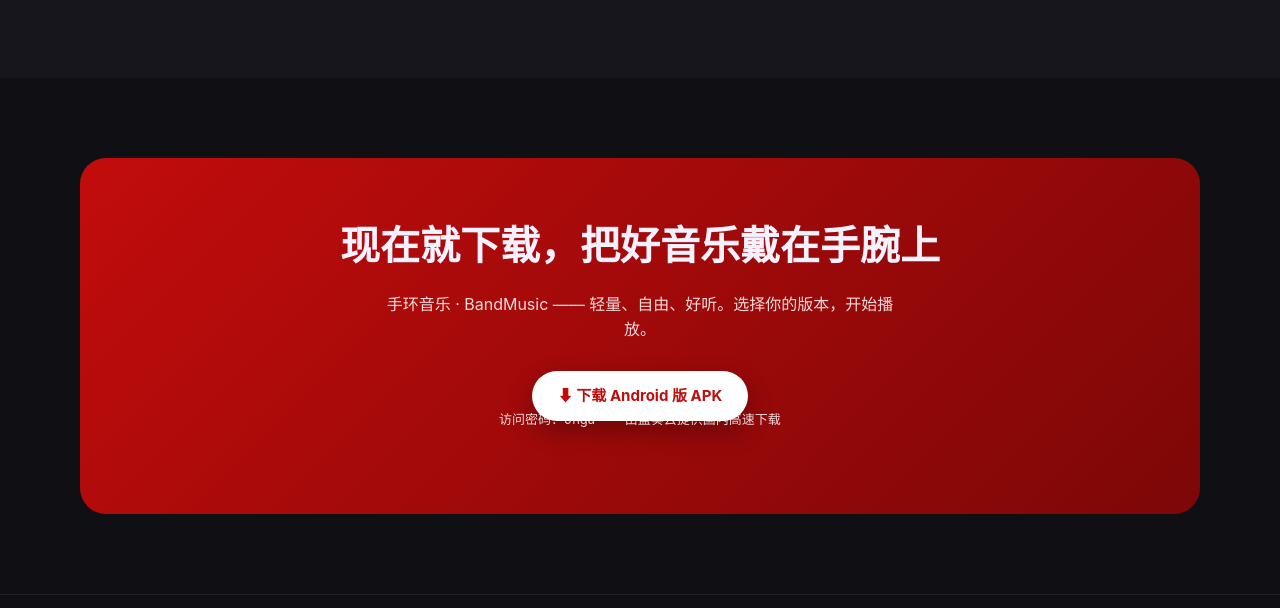
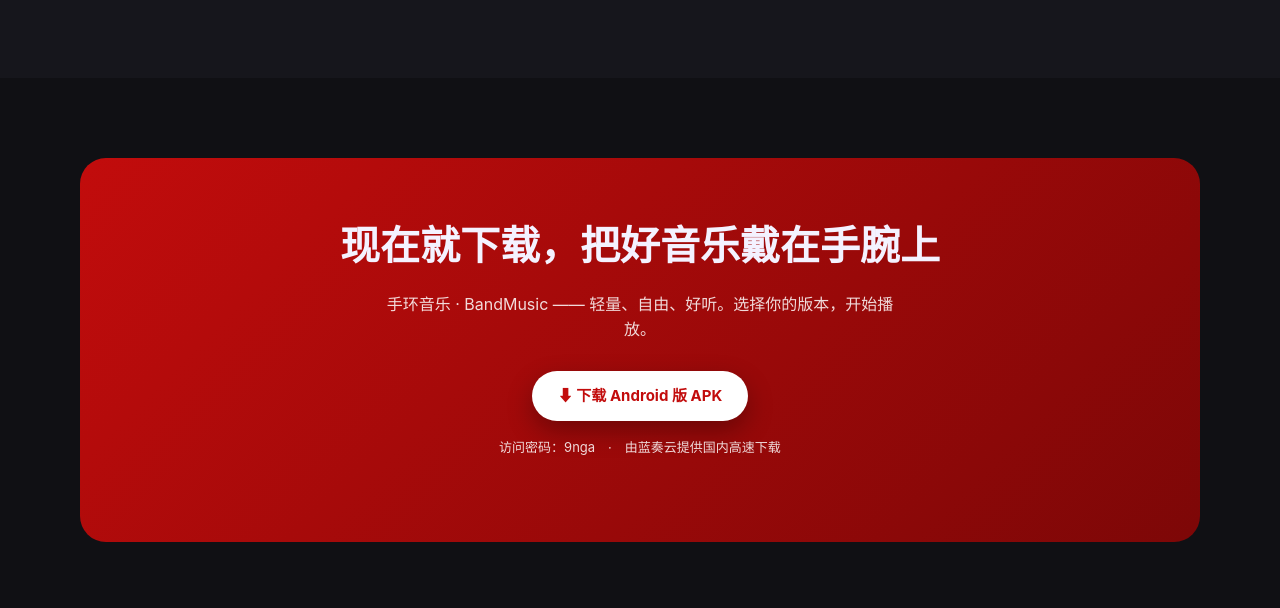
Before and after one commit to wsxdu/BandMusic, a plain HTML site: page index.html in a window 1280 px wide. Shown: the part 2330-2938 px from the top of the page. Drawn offline with Linux system fonts and the light colour scheme.

Commit message:
Add files via upload

```diff
--- a/index.html
+++ b/index.html
@@ -101,7 +101,7 @@
   .band p{color:rgba(255,255,255,.85);margin:14px auto 28px;max-width:520px}
   .band .btn-primary{background:#fff;color:var(--accent);box-shadow:0 10px 26px rgba(0,0,0,.3)}
   .band .btn-primary:hover{transform:translateY(-2px)}
-  .dl-hint{font-size:13px;color:rgba(255,255,255,.7);margin-top:-12px!important}
+  .dl-hint{font-size:13px;color:rgba(255,255,255,.7);margin-top:16px!important}
 
   /* ===== Footer ===== */
   footer{border-top:1px solid var(--line);padding:34px 0;color:var(--muted);font-size:13px}
```
